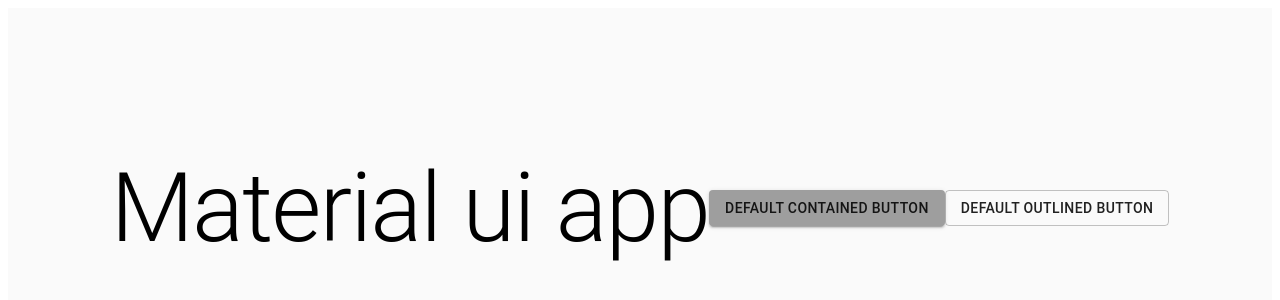
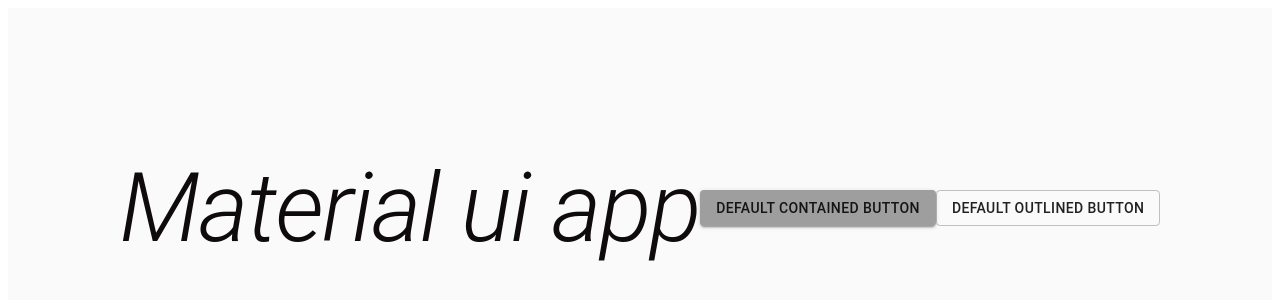
Before and after one commit to zoyron/-material-ui-prac, a React (Create React App) app: page / in a window 1280 px wide. Shown: the top 300 px of the page. Built offline with nearby package versions, Linux system fonts and the light colour scheme.

Commit message:
first draft for makeStyles

```diff
--- a/src/App.js
+++ b/src/App.js
@@ -1,10 +1,21 @@
 import React from "react";
 import { Button, Typography } from "@material-ui/core";
+import { makeStyles } from "@material-ui/core/styles";
 import "./styles.css";
+const useStyles = makeStyles({
+  testClassStyle: {
+    fontStyle: "oblique",
+    color: "#0f0a0b",
+  },
+});
+
 const App = () => {
+  const customStyle = useStyles();
   return (
     <div className="App">
-      <Typography variant="h1">Material ui app</Typography>
+      <Typography className={customStyle.testClassStyle} variant="h1">
+        Material ui app
+      </Typography>
       <Button variant="contained" color="primary">
         Default contained button
       </Button>
```
